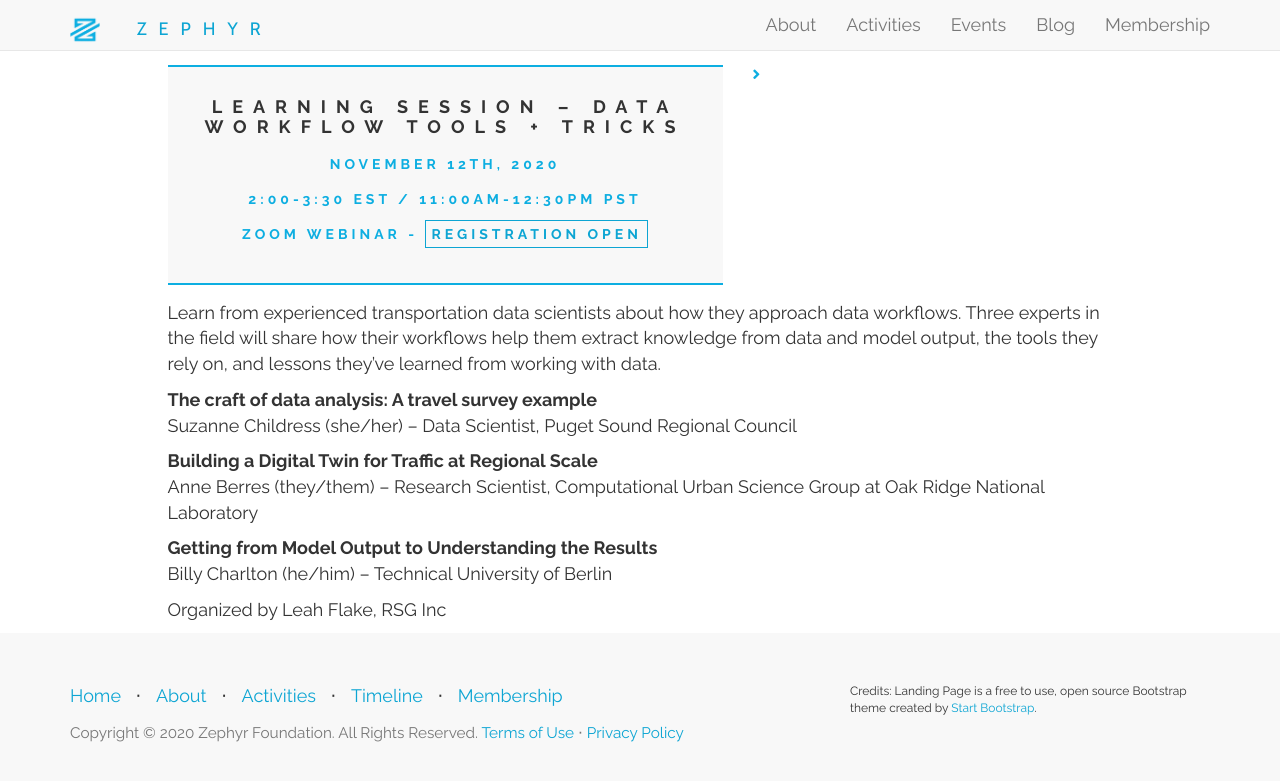
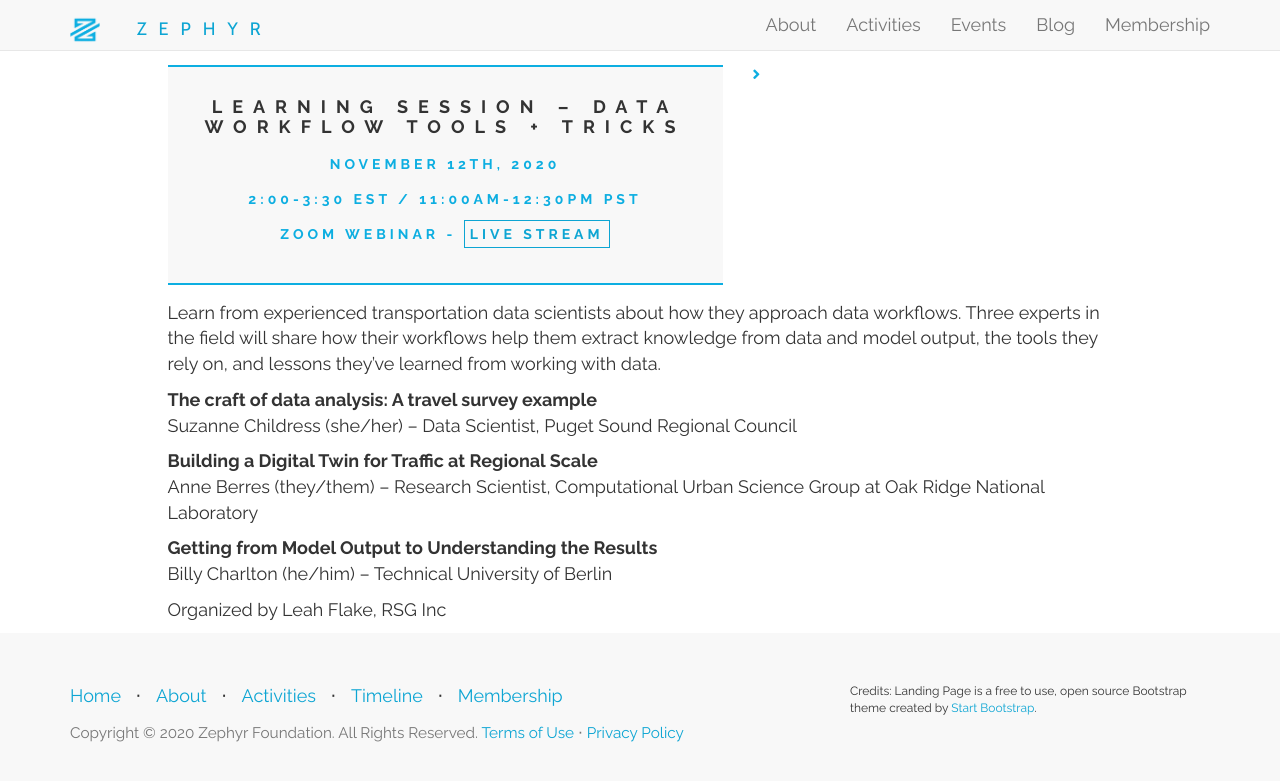
Before and after one commit to ZephyrTransport/zephyr-website, a Jekyll site: the page built from _events/2020-11-12-workflow.md, in a window 1280 px wide. Shown: the top 781 px of the page. Built offline with Jekyll 4.4.1, drawn with Linux system fonts in a browser that asks for light colours; nearby versions of some CDN libraries.

Commit message:
add livestream link

```diff
--- a/_events/2020-11-12-workflow.md
+++ b/_events/2020-11-12-workflow.md
@@ -5,7 +5,7 @@
 type: Learning
 day: November 12th, 2020
 time: 2:00-3:30 EST / 11:00AM-12:30PM PST
-place: Zoom Webinar - <a href="https://zoom.us/meeting/register/tJ0pcOCoqjsiE9WiIvI2GMoH4fjZQm-OQPAh">Registration open</a>
+place: Zoom Webinar - <a href="https://www.youtube.com/channel/UCfF4RLUrg0vsZtoBUUFzkxA">Live Stream</a>
 additional-msg:
 summary: ""
 ---
```
